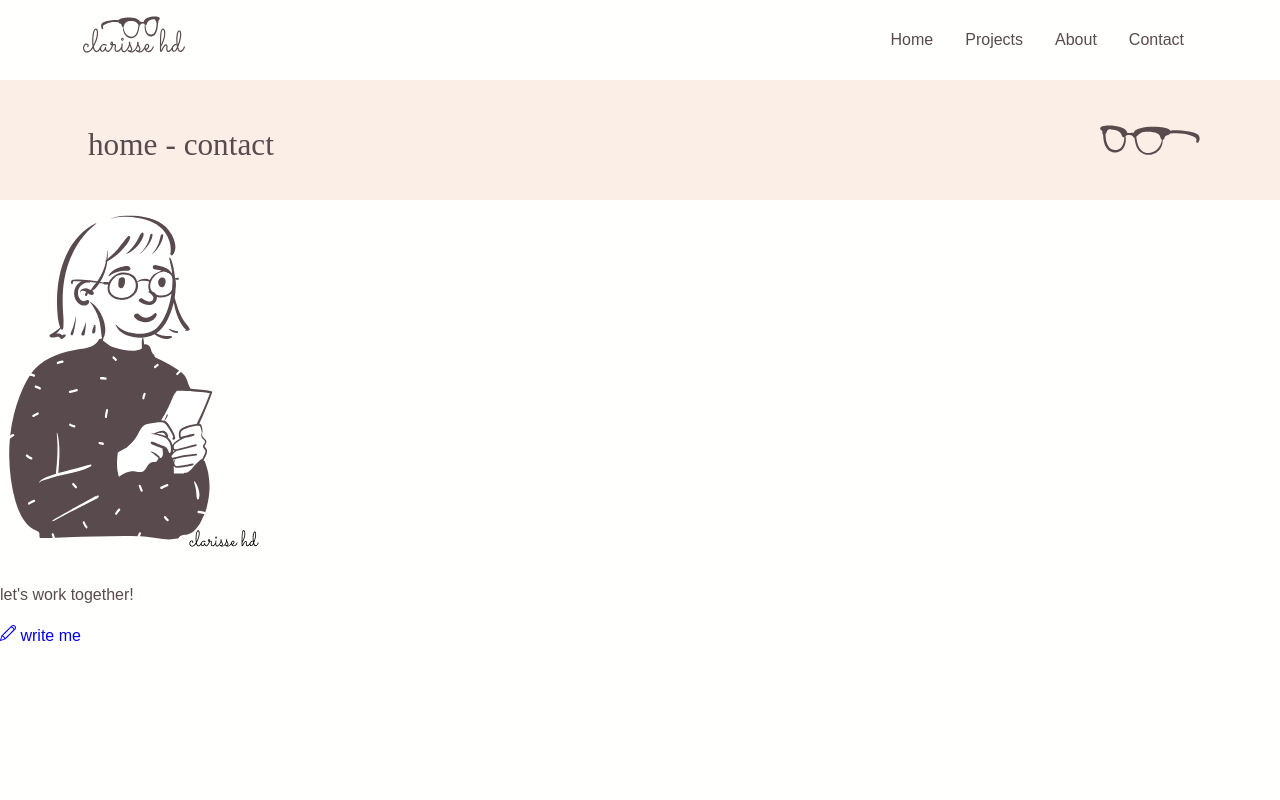
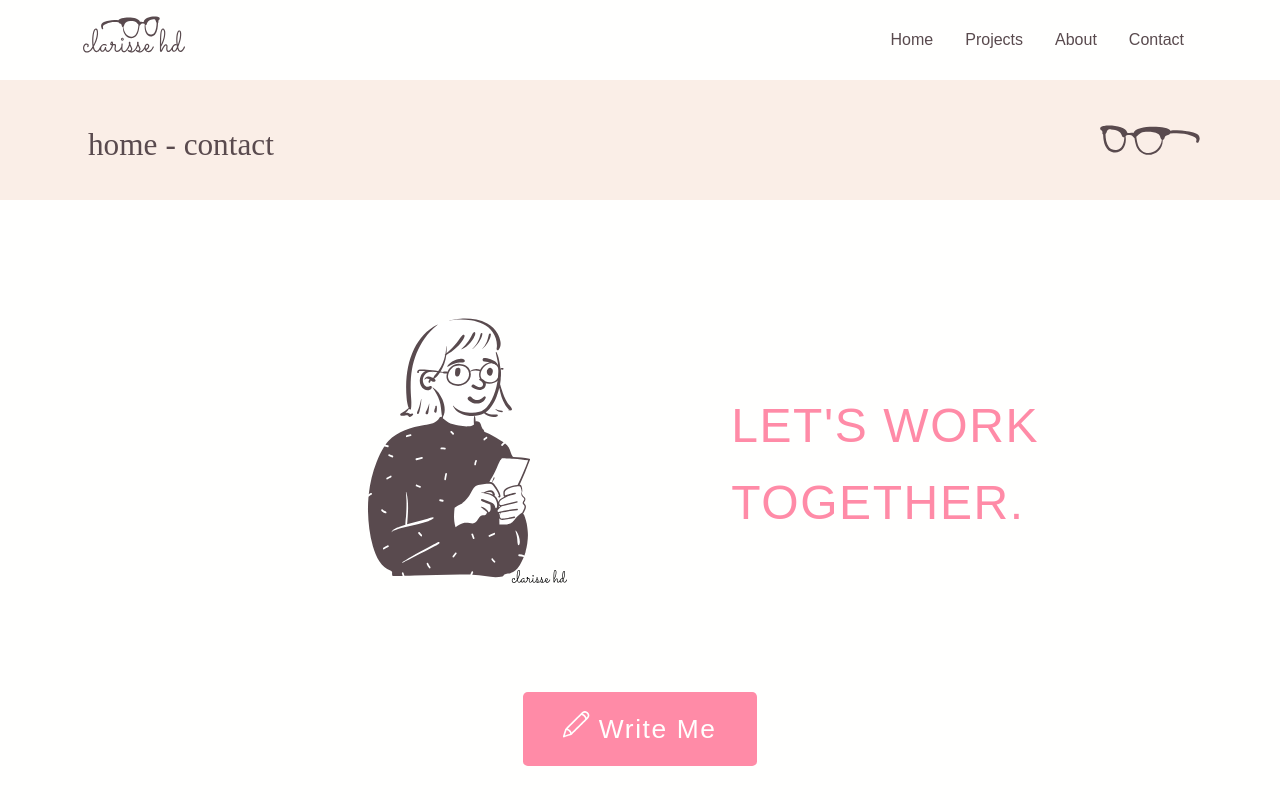
Before and after one commit to ClaksHDS/portfoliochd, a React (Create React App) app: page /Contact in a window 1280 px wide. Shown: the top 800 px of the page. Built offline with nearby package versions, Linux system fonts and the light colour scheme.

Commit message:
Update Contact.js

```diff
--- a/src/assets/wrappers/contact.js
+++ b/src/assets/wrappers/contact.js
@@ -1,21 +1,52 @@
 import styled from "styled-components";
 
 const Wrapper = styled.section`
-  height: 100vh;
-
-  .social-links {
-    padding: 2rem;
+  height: 80vh;
+  display: grid;
+  place-items: center;
+  padding: 2.5rem 2rem;
+  .contact-container {
     display: flex;
     align-items: center;
     justify-content: center;
+    p {
+      text-transform: uppercase;
+      letter-spacing: 0.1rem;
+      color: var(--highlightColor);
+      font-size: 2rem;
+    }
+  }
+  .contact-img {
+    width: 100%;
+    height: 275px;
+    padding: 2rem;
+  }
+  .mail-contact {
+    background: var(--highlightColor);
+    padding: 1rem;
+    border-radius: var(--borderRadius);
     a {
-      font-size: 1.55rem;
-      color: var(--highlightColor);
-      transition: var(--transition);
-      padding: 0 1rem;
+      text-transform: capitalize;
+      letter-spacing: 0.1rem;
+      color: var(--backgroundColor);
+      font-size: 1.25rem;
+      padding: 0.5rem;
     }
-    a:hover {
-      color: var(--secondaryColor);
+  }
+  .mail-contact:hover {
+    background: var(--secondaryColor);
+  }
+  @media screen and (min-width: 990px) {
+    .contact-img {
+      margin-bottom: 0;
+      height: 350px;
+    }
+    .contact-container p {
+      font-size: 3rem;
+    }
+    .mail-contact a {
+      font-size: 1.65rem;
+      padding: 1rem 1.5rem;
     }
   }
 `;
--- a/src/components/Contact.js
+++ b/src/components/Contact.js
@@ -8,17 +8,21 @@ import Wrapper from "../assets/wrappers/contact";
 
 function Contact() {
   return (
-    <Wrapper>
-      <div className='img-container'>
+    <Wrapper className='section-center contact-center'>
+      <div className='contact-container'>
         <img
           src={contact}
           alt='girl wearing glasses and ready to work'
           className='contact-img'
         />
-        <p>let's work together!</p>
+        <p>let's work together.</p>
       </div>
       <div className='mail-contact'>
-        <a href='mailto:huetclarisse2@gmail.com' className='mailMe'>
+        <a
+          href='mailto:huetclarisse2@gmail.com'
+          className='mailMe'
+          aria-label='email directly the owner of this portfolio'
+        >
           <SlPencil className='pencil-icon' /> write me
         </a>
       </div>
```
